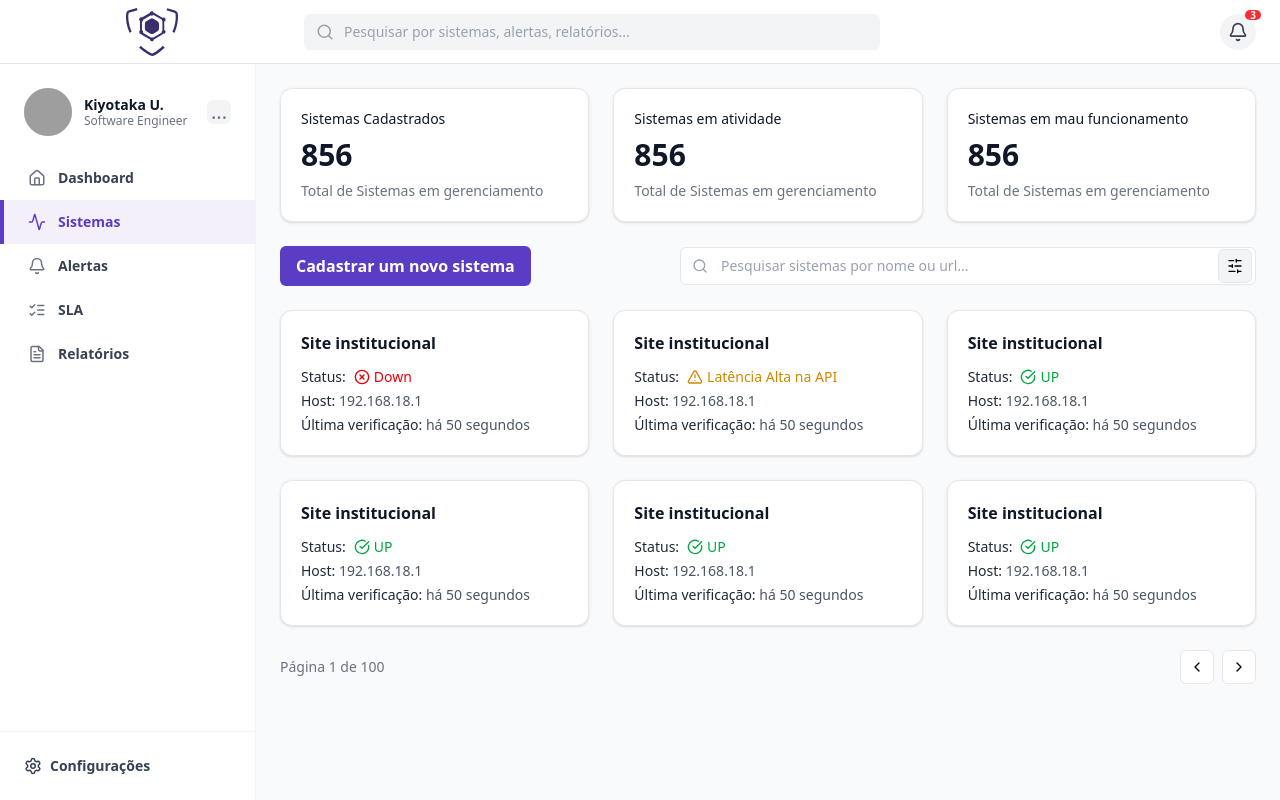
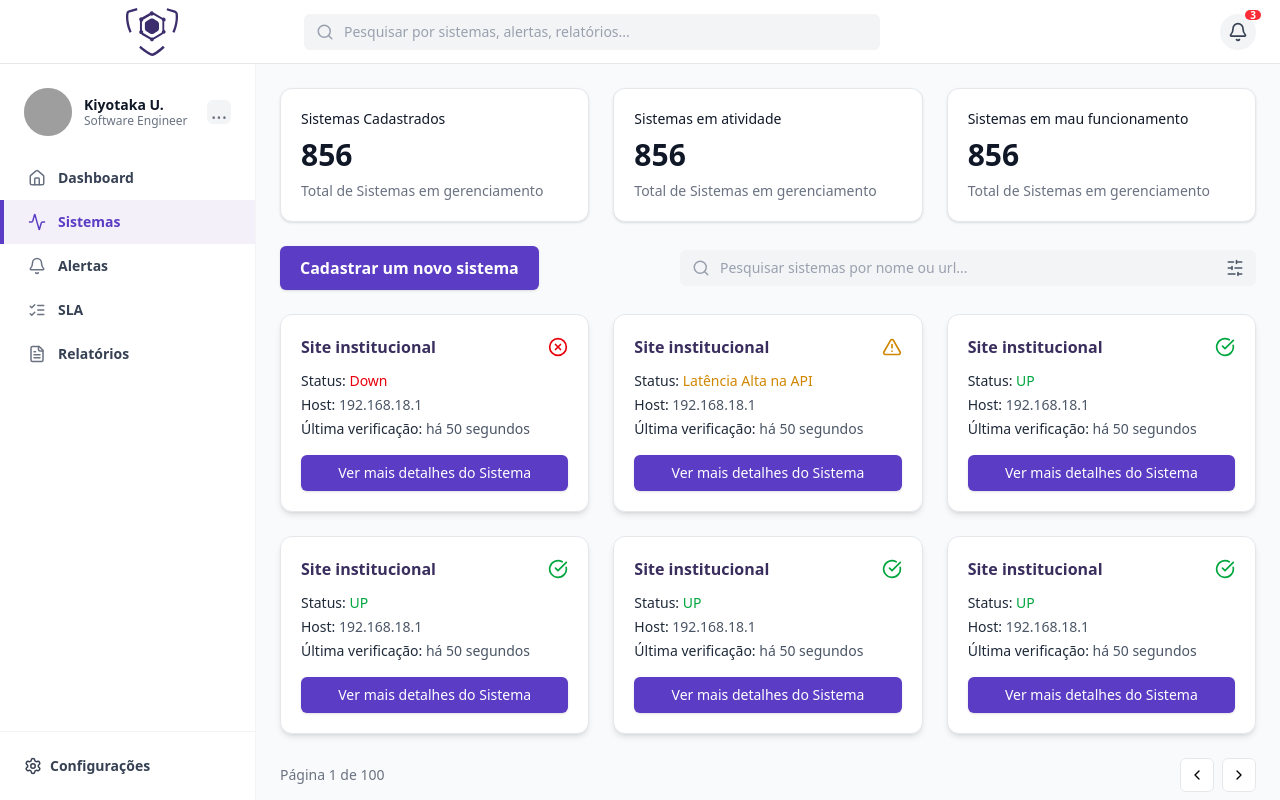
Before and after one commit to SegmentationFault42/InfraWatch-Frontend, a React (Vite) app: page /system in a window 1280 px wide. Built offline with nearby package versions, Linux system fonts and the light colour scheme; grey boxes are pictures that could not be loaded.

Commit message:
:construction: chore(System): Atualizacao dos cards.

```diff
--- a/src/components/SystemCard.tsx
+++ b/src/components/SystemCard.tsx
@@ -13,29 +13,50 @@ export function SystemCard({ title, status, host, lastCheck }: Props) {
     Props["status"],
     { label: string; icon: ReactNode; color: string }
   > = {
-    up: { label: "UP", icon: <CheckCircle size={16} />, color: "text-green-600" },
-    down: { label: "Down", icon: <XCircle size={16} />, color: "text-red-600" },
-    warning: { label: "Latência Alta na API", icon: <AlertTriangle size={16} />, color: "text-yellow-600" },
+    up: {
+      label: "UP",
+      icon: <CheckCircle size={20} className="text-green-600" />,
+      color: "text-green-600",
+    },
+    down: {
+      label: "Down",
+      icon: <XCircle size={20} className="text-red-600" />,
+      color: "text-red-600",
+    },
+    warning: {
+      label: "Latência Alta na API",
+      icon: <AlertTriangle size={20} className="text-yellow-600" />,
+      color: "text-yellow-600",
+    },
   };
 
   return (
-    <div className="bg-white border border-gray-200 p-5 rounded-xl shadow-sm flex flex-col">
-      <h3 className="text-base font-semibold text-gray-900">{title}</h3>
+    <div className="bg-white border border-gray-200 p-5 rounded-xl shadow-md flex flex-col justify-between">
+      {/* Título + ícone no canto direito */}
+      <div className="flex items-center justify-between">
+        <h3 className="text-base font-semibold text-[#3a2e5e]">{title}</h3>
+        {statusConfig[status].icon}
+      </div>
 
       <div className="mt-3 text-sm text-gray-600 space-y-1">
-        <div className="flex items-center gap-2">
-          <span className="font-medium text-gray-800">Status:</span>
-          <span className={`flex items-center gap-1 ${statusConfig[status].color}`}>
-            {statusConfig[status].icon} {statusConfig[status].label}
+        <div>
+          <span className="font-medium text-gray-800">Status:</span>{" "}
+          <span className={`${statusConfig[status].color}`}>
+            {statusConfig[status].label}
           </span>
         </div>
         <div>
           <span className="font-medium text-gray-800">Host:</span> {host}
         </div>
         <div>
-          <span className="font-medium text-gray-800">Última verificação:</span> {lastCheck}
+          <span className="font-medium text-gray-800">Última verificação:</span>{" "}
+          {lastCheck}
         </div>
       </div>
+
+      <button className="mt-4 px-4 py-2 rounded-md bg-[#5b3cc4] text-white text-sm font-medium hover:bg-[#4a2ea1] shadow">
+        Ver mais detalhes do Sistema
+      </button>
     </div>
   );
 }
--- a/src/pages/System.tsx
+++ b/src/pages/System.tsx
@@ -15,21 +15,23 @@ export function System() {
           <StatCard title="Sistemas em mau funcionamento" value="856" subtitle="Total de Sistemas em gerenciamento" color="red" />
         </div>
 
-        {/* ação + search */}
+        {/* botão + pesquisa */}
         <div className="flex flex-col md:flex-row md:items-center md:justify-between gap-4">
-          <Button className="!w-auto !px-4 !py-2 !rounded-md !bg-[#5b3cc4] !text-white hover:bg-[#4a2ea1]">
+          <Button className="!w-auto !px-5 !py-2.5 !rounded-md !bg-[#5b3cc4] !text-white shadow hover:bg-[#4a2ea1]">
             Cadastrar um novo sistema
           </Button>
 
-          <div className="flex-1 md:max-w-xl relative">
-            <Search size={16} className="absolute left-3 top-1/2 -translate-y-1/2 text-gray-400" />
-            <input
-              type="text"
-              placeholder="Pesquisar sistemas por nome ou url..."
-              className="w-full pl-10 pr-12 py-2 bg-white border border-gray-200 rounded-md text-sm placeholder-gray-400 focus:outline-none"
-            />
-            <button className="absolute right-1 top-1/2 -translate-y-1/2 p-2 rounded-md bg-gray-100 border border-gray-200">
-              <SlidersHorizontal size={16} />
+          <div className="flex-1 md:max-w-xl flex rounded-md overflow-hidden bg-gray-100">
+            <div className="relative flex-1">
+              <Search size={18} className="absolute left-3 top-1/2 -translate-y-1/2 text-gray-400" />
+              <input
+                type="text"
+                placeholder="Pesquisar sistemas por nome ou url..."
+                className="w-full pl-10 pr-3 py-2 bg-gray-100 text-sm placeholder-gray-400 focus:outline-none"
+              />
+            </div>
+            <button className="px-3 flex items-center justify-center bg-gray-100 hover:bg-gray-200">
+              <SlidersHorizontal size={18} className="text-gray-600" />
             </button>
           </div>
         </div>
@@ -48,8 +50,12 @@ export function System() {
         <div className="flex items-center justify-between mt-6">
           <p className="text-sm text-gray-500">Página 1 de 100</p>
           <div className="flex items-center gap-2">
-            <button className="p-2 bg-white border border-gray-200 rounded-md"><ChevronLeft size={16} /></button>
-            <button className="p-2 bg-white border border-gray-200 rounded-md"><ChevronRight size={16} /></button>
+            <button className="p-2 bg-white border border-gray-200 rounded-md hover:bg-gray-50">
+              <ChevronLeft size={16} />
+            </button>
+            <button className="p-2 bg-white border border-gray-200 rounded-md hover:bg-gray-50">
+              <ChevronRight size={16} />
+            </button>
           </div>
         </div>
       </div>
```
